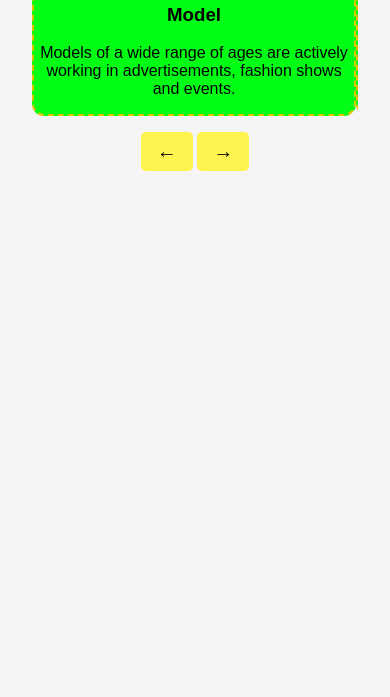
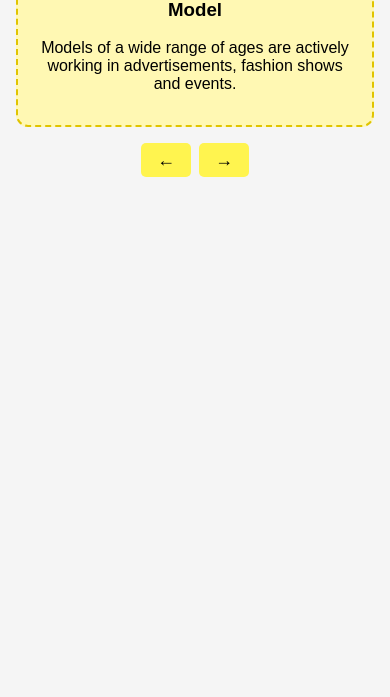
Before and after one commit to Hossein-Namazi/Multi-SectionDesignWithElementor.github.io, a plain HTML site: page index.html in a window 390 px wide. Shown: the part 147-844 px from the top of the page. Drawn offline with Linux system fonts and the light colour scheme.

Commit message:
Update style.css

```diff
--- a/style.css
+++ b/style.css
@@ -104,8 +104,37 @@ body {
   cursor: pointer;
 }
 @media screen and (max-width: 768px) {
-    .card{
-        background: #00ff15;
-        padding: 0rem;
-    }
+  .content {
+    padding: 1rem;
+  }
+
+  .carousel {
+    max-width: 100%;
+    overflow: hidden;
+    justify-content: flex-start;
+    scroll-snap-type: x mandatory;
+  }
+
+  .card {
+    flex: 0 0 100%; /* فقط یک کارت کل عرض گوشی رو بگیره */
+    scroll-snap-align: center;
+    box-sizing: border-box;
+    padding: 1rem;
+  }
+
+  .icon {
+    font-size: 28px;
+  }
+
+  .carousel-buttons {
+    display: flex;
+    justify-content: center;
+    margin-top: 1rem;
+    gap: 0.5rem; /* فاصله بین دکمه‌ها */
+  }
+
+  .carousel-buttons button {
+    padding: 0.4rem 1rem;
+    font-size: 18px;
+  }
 }
```
